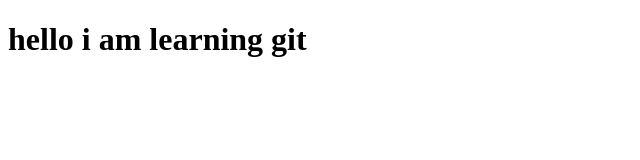
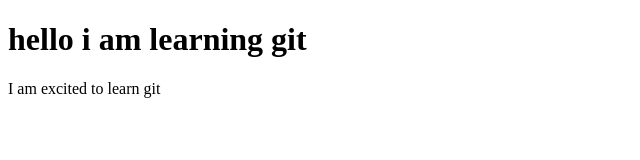
Before and after one commit to smriticodes/learn-git, a plain HTML site: page index.html in a window 1280 px wide. Shown: the whole page, without its empty margins (0-640 px from the left). Drawn offline with Linux system fonts and the light colour scheme.

Commit message:
I am excited to learn git

```diff
--- a/index.html
+++ b/index.html
@@ -8,5 +8,7 @@
 </head>
 <body>
     <h1>hello i am learning git</h1>
+    <p> I am excited to learn git </p>
+
 </body>
 </html>
```
Also changed, not shown: secret.txt, 1 other file.
